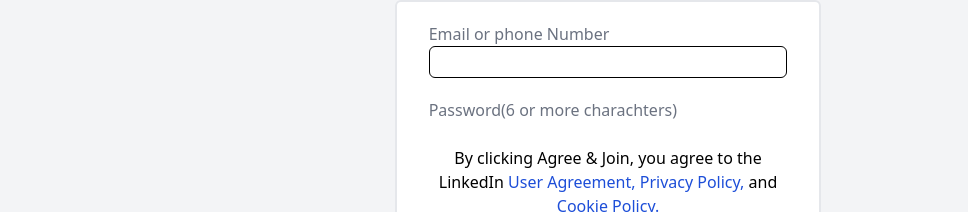
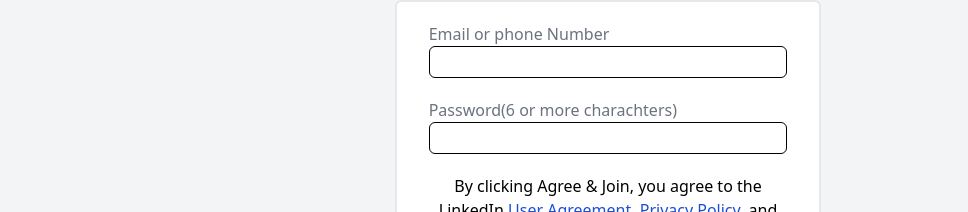
Before and after one commit to prafuldeore2/reactTailwindcss, a React (Create React App) app in the folder my-project/: page /linkdin in a window 1280 px wide. Shown: the part 176-388 px from the top of the page, without its empty margins (32-1000 px from the left). Built offline with nearby package versions, Linux system fonts and the light colour scheme.

Commit message:
linkdin jsx

```diff
--- a/my-project/src/Components/LinkdIn.jsx
+++ b/my-project/src/Components/LinkdIn.jsx
@@ -25,6 +25,7 @@
             </label>
             <input
               type="text"
+              className="border  border-black  outline-indigo-900  rounded-md w-full h-8 mb-5"
             />
             <span className="mb-6">
               By clicking Agree & Join, you agree to the LinkedIn{" "}
```
